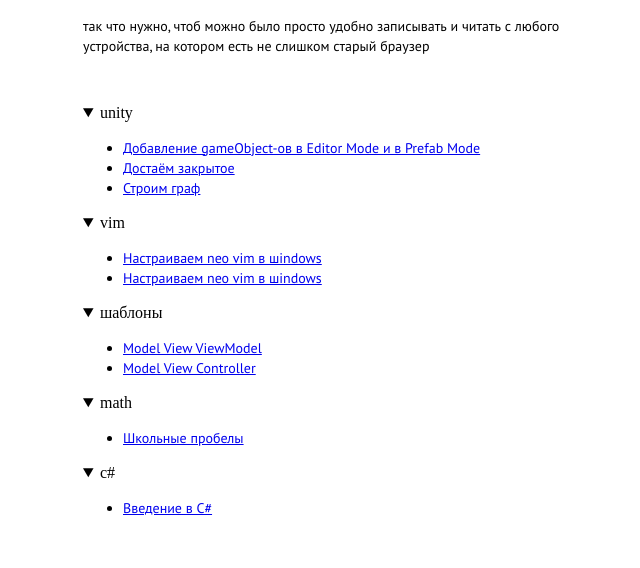
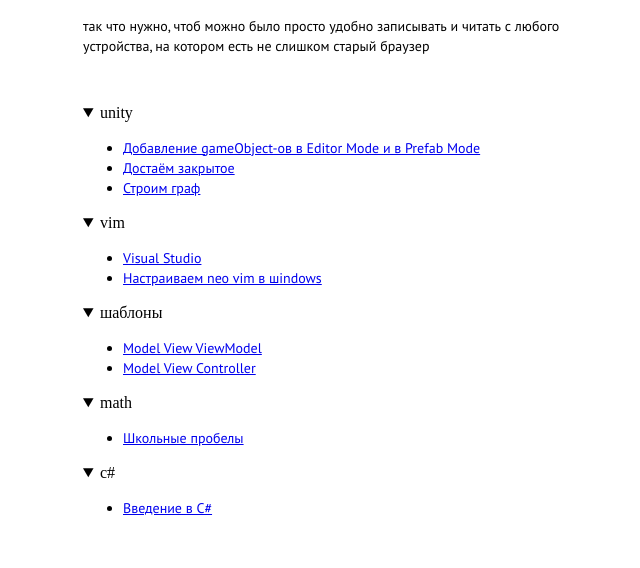
Before and after one commit to dOvObu/dOvObu.github.io, a Jekyll site: the page built from index.md, in a window 1280 px wide. Shown: the part 396-964 px from the top of the page, without its empty margins (307-947 px from the left). Built offline with Jekyll 4.4.1, drawn with Linux system fonts in a browser that asks for light colours; nearby versions of some CDN libraries.

Commit message:
Update 2022-07-29-visual_studio.md

```diff
--- a/_posts/2022-07-29-visual_studio.md
+++ b/_posts/2022-07-29-visual_studio.md
@@ -1,5 +1,5 @@
 ---
-title: "Настраиваем neo vim в шindows"
+title: "Visual Studio"
 layout: def
 categories: vim
 impMath: false
```
